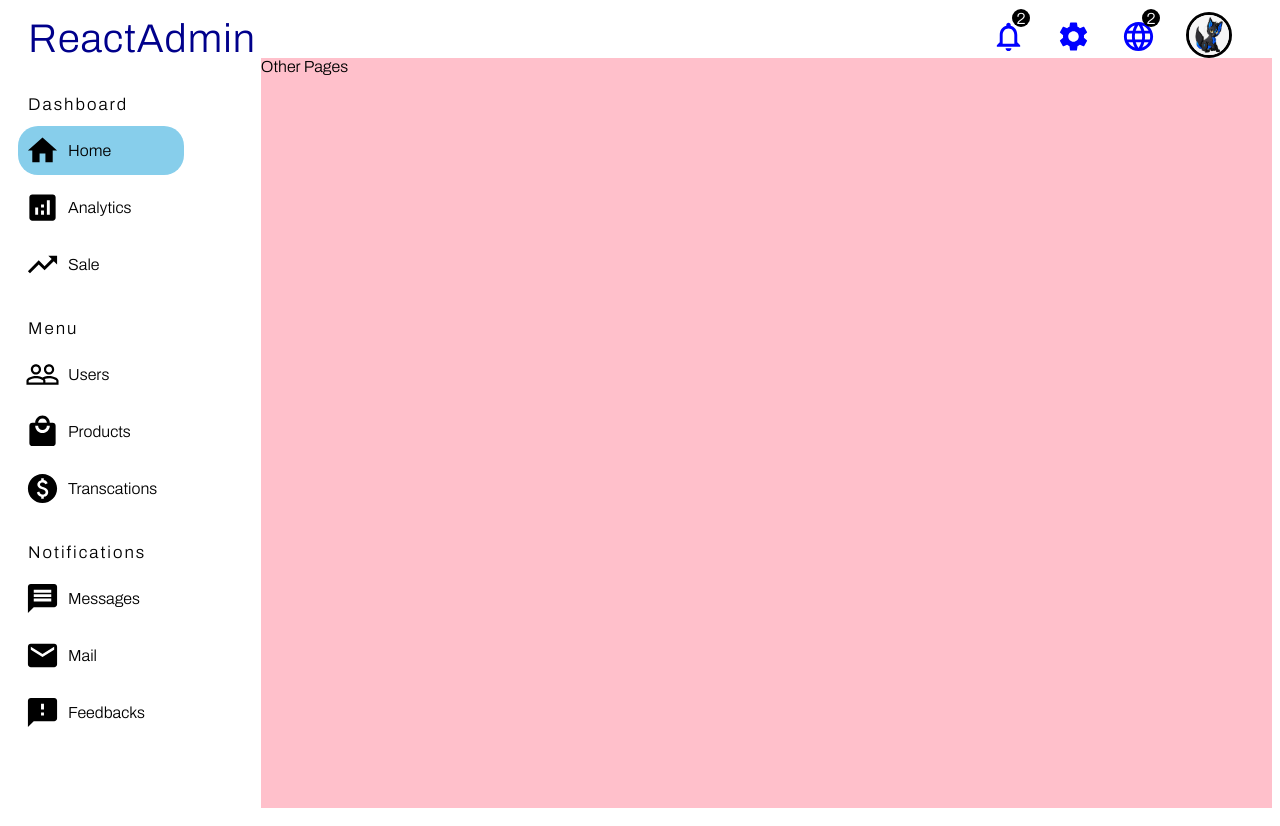
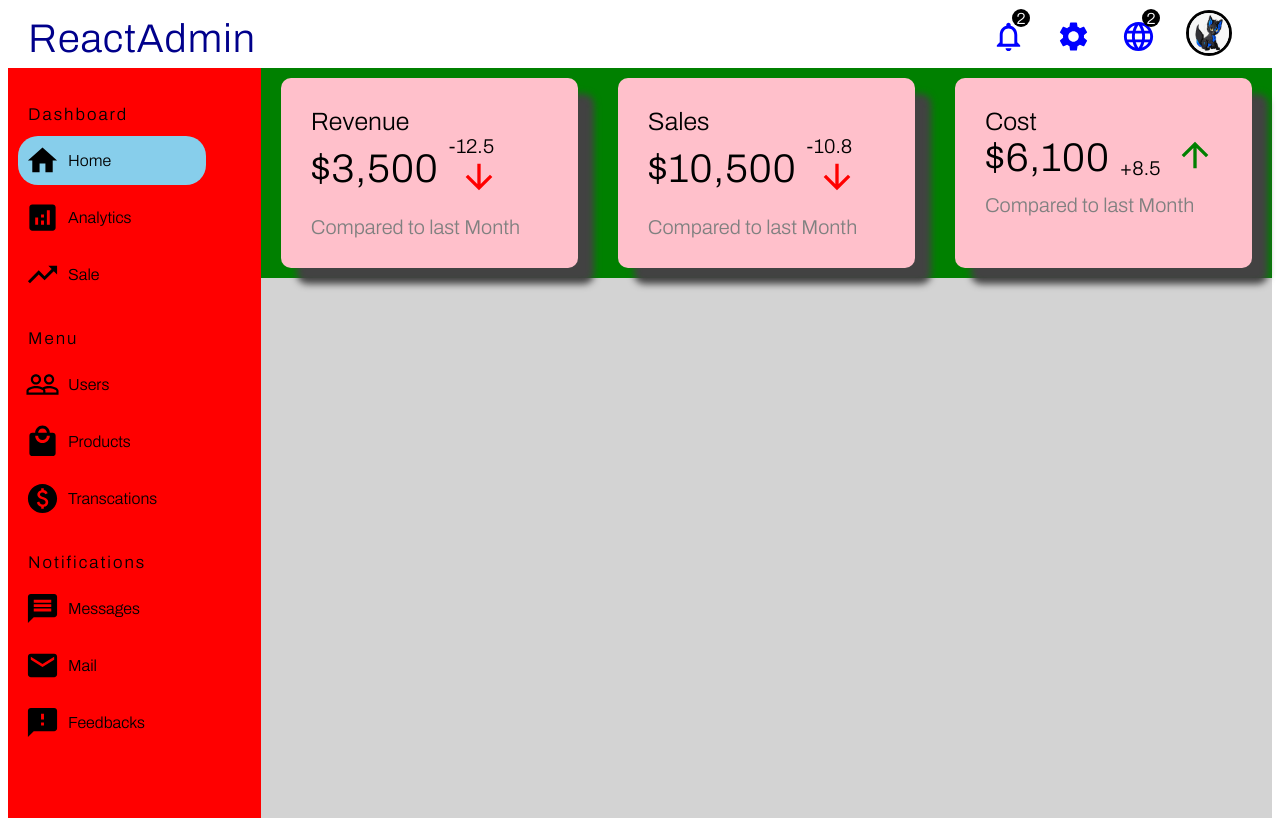
Before and after one commit to FrankYChills/Admin-Dashboard, a React (Create React App) app: page / in a window 1280 px wide. Built offline with nearby package versions, Linux system fonts and the light colour scheme.

Commit message:
feature section added

```diff
--- a/src/App.js
+++ b/src/App.js
@@ -1,5 +1,7 @@
 import Sidebar from "./components/sidebar/Sidebar";
 import Topbar from "./components/topbar/Topbar";
+
+import Home from "./pages/home/Home";
 
 function App() {
   return (
@@ -7,7 +9,7 @@ function App() {
       <Topbar />
       <div className="container">
         <Sidebar />
-        <div className="others">Other Pages</div>
+        <Home />
       </div>
     </div>
   );
--- /dev/null
+++ b/src/components/featuredInfo/FeaturedInfo.jsx
@@ -0,0 +1,41 @@
+import ArrowDownwardIcon from "@mui/icons-material/ArrowDownward";
+import ArrowUpwardIcon from "@mui/icons-material/ArrowUpward";
+
+const FeaturedInfo = () => {
+  return (
+    <div className="featured">
+      <div className="featuredItem">
+        <span className="featuredTitle">Revenue</span>
+        <div className="featuredMoneyContainer">
+          <span className="featuredMoney">$3,500</span>
+          <span className="featuredMoneyRate">
+            -12.5 <ArrowDownwardIcon className="featuredIcon negative" />
+          </span>
+        </div>
+        <span className="featuredSub">Compared to last Month</span>
+      </div>
+      <div className="featuredItem">
+        <span className="featuredTitle">Sales</span>
+        <div className="featuredMoneyContainer">
+          <span className="featuredMoney">$10,500</span>
+          <span className="featuredMoneyRate">
+            -10.8 <ArrowDownwardIcon className="featuredIcon negative" />
+          </span>
+        </div>
+        <span className="featuredSub">Compared to last Month</span>
+      </div>
+      <div className="featuredItem">
+        <span className="featuredTitle">Cost</span>
+        <div className="featuredMoneyContainer">
+          <span className="featuredMoney">$6,100</span>
+          <span className="featuredMoneyRate">
+            +8.5 <ArrowUpwardIcon className="featuredIcon" />
+          </span>
+        </div>
+        <span className="featuredSub">Compared to last Month</span>
+      </div>
+    </div>
+  );
+};
+
+export default FeaturedInfo;
--- a/src/index.css
+++ b/src/index.css
@@ -4,11 +4,15 @@ body {
   font-family: Archivo, sans-serif;
 }
 
-/* topbar css */
+/* container ---------- */
+.container {
+  margin-top: 10px;
+}
+/*--------------------- topbar css -------------------*/
 .topbar {
   width: 100%;
   height: 50px;
-  /* background-color: pink; */
+  background-color: white;
   position: sticky;
   top: 0;
   z-index: 999;
@@ -67,25 +71,20 @@ body {
   border-radius: 50%;
   cursor: pointer;
   border: 3px solid black;
-  margin-bottom: 6px;
+  margin-bottom: 10px;
 }
 
-/* sidebar */
+/* sidebar css ------------------------------------------- */
 .container {
   display: flex;
 }
 
 .sidebar {
   flex: 1;
-  /* background-color: red; */
+  background-color: red;
   height: calc(100vh - 50px);
   position: sticky;
   top: 50px;
-}
-
-.others {
-  flex: 4;
-  background-color: pink;
 }
 
 .sidebarWrapper {
@@ -118,7 +117,7 @@ body {
   align-items: center;
   border-radius: 20px;
   margin-bottom: 8px;
-  width: 70%;
+  width: 80%;
 }
 
 .sbicon {
@@ -128,3 +127,67 @@ body {
 .sidebarListItem:hover {
   background-color: skyblue;
 }
+
+/* PAGES CSS ----------------------------------- */
+/*  HOME PAGE -------------------------- */
+.home {
+  flex: 4;
+  background-color: lightgray;
+}
+
+/* featuredInfo */
+.featured {
+  background-color: green;
+  display: flex;
+  justify-content: space-between;
+  width: 100%;
+}
+
+.featuredItem {
+  flex: 1;
+  margin: 10px 20px;
+  background-color: pink;
+  padding: 30px;
+  border-radius: 10px;
+  -webkit-box-shadow: 16px 16px 7px 0px rgba(66, 66, 66, 1);
+  -moz-box-shadow: 16px 16px 7px 0px rgba(66, 66, 66, 1);
+  box-shadow: 16px 16px 7px 0px rgba(66, 66, 66, 1);
+}
+
+.featuredTitle {
+  font-size: 25px;
+  margin-bottom: 10px;
+}
+
+.featuredMoneyContainer {
+  display: flex;
+  align-items: center;
+  margin-bottom: 15px;
+}
+
+.featuredMoney {
+  font-size: 40px;
+  font-weight: bold;
+  letter-spacing: 1px;
+}
+
+.featuredMoneyRate {
+  font-size: 20px;
+  font-weight: bold;
+  margin-left: 10px;
+}
+
+.featuredIcon {
+  color: green;
+  font-size: 40px !important;
+  margin-left: 10px;
+}
+
+.featuredIcon.negative {
+  color: red;
+}
+
+.featuredSub {
+  color: grey;
+  font-size: 20px;
+}
--- /dev/null
+++ b/src/pages/home/Home.jsx
@@ -0,0 +1,11 @@
+import FeaturedInfo from "../../components/featuredInfo/FeaturedInfo";
+
+const Home = () => {
+  return (
+    <div className="home">
+      <FeaturedInfo />
+    </div>
+  );
+};
+
+export default Home;
```
